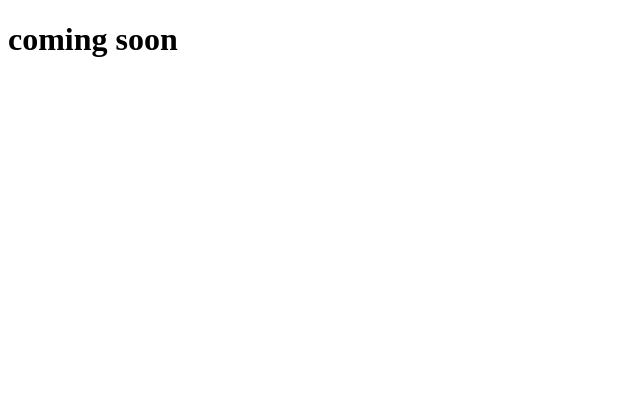
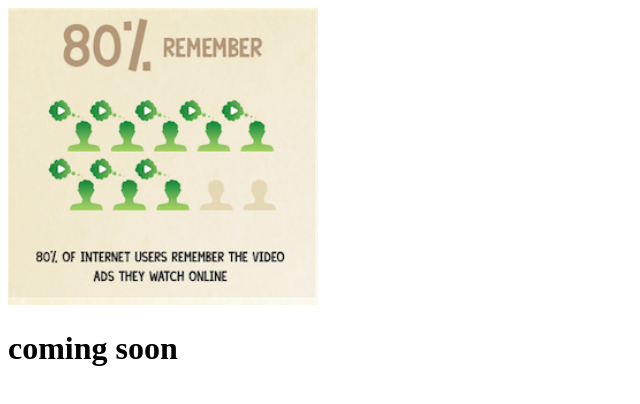
Before and after one commit to guillaumemotz/git-101, a plain HTML site: page index.html in a window 1280 px wide. Shown: the whole page, without its empty margins (0-640 px from the left). Drawn offline with Linux system fonts and the light colour scheme.

Commit message:
added picture

```diff
--- a/index.html
+++ b/index.html
@@ -4,6 +4,7 @@
 	<title></title>
 </head>
 <body>
+	<img src="yolo.png">
 <h1>coming soon</h1>
 </body>
 </html>
```
Also changed, not shown: yolo.png (added).
